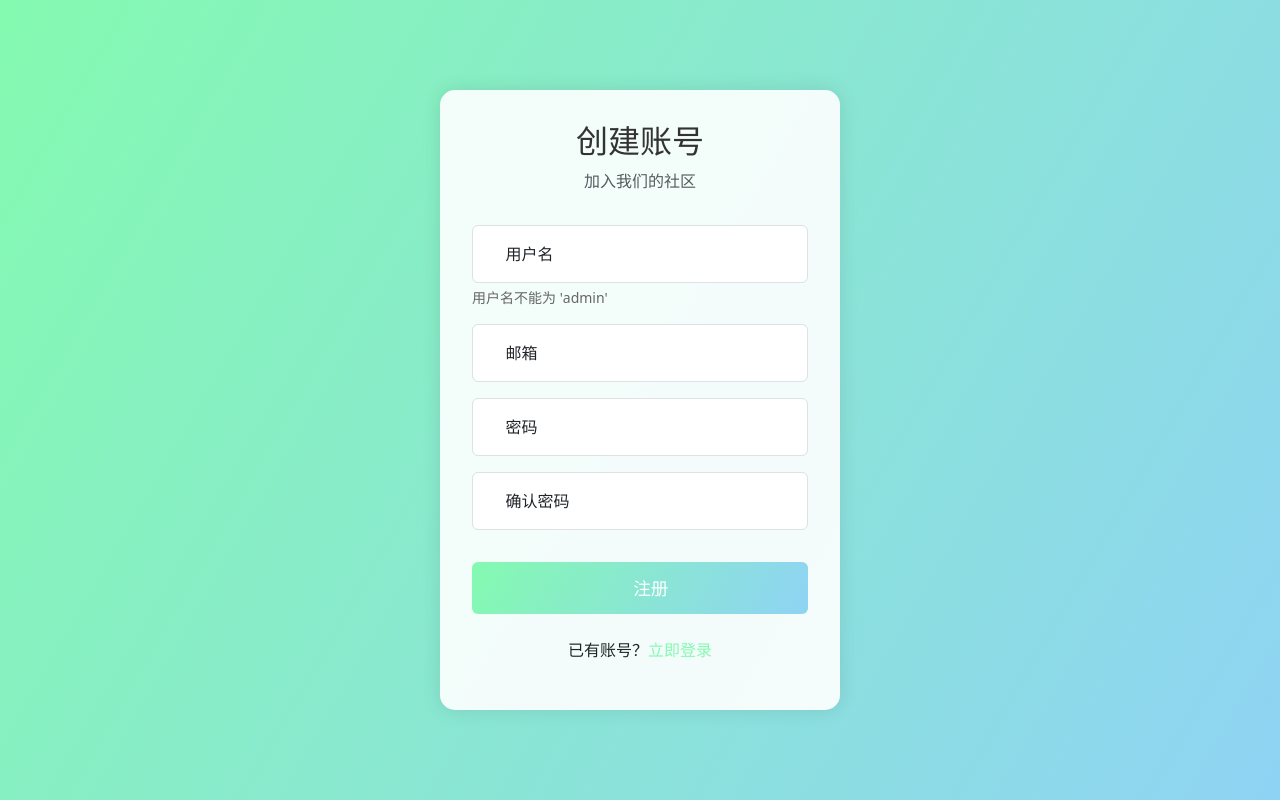
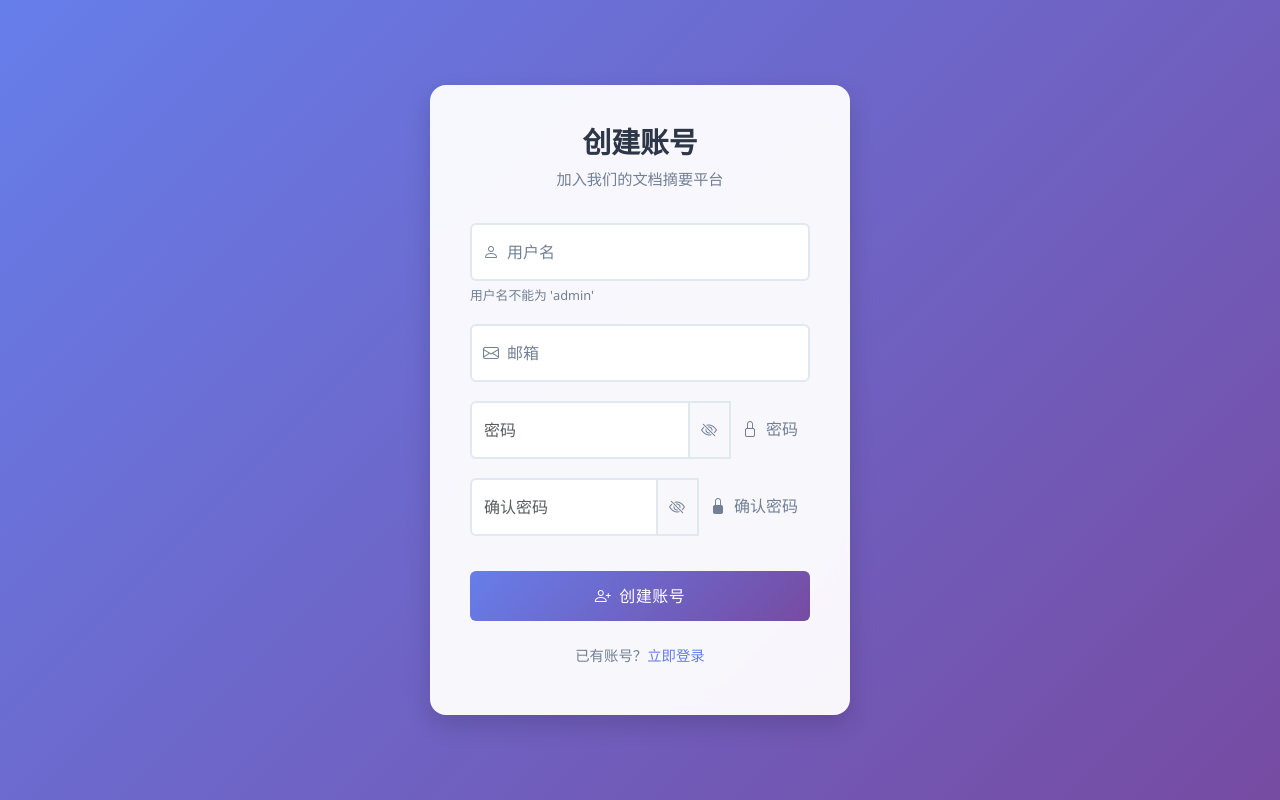
Before and after one commit to wangtong2003/document_summary, a Flask app: page /register in a window 1280 px wide. Run offline with Flask 3, Linux system fonts and the light colour scheme; parts of the project's set-up code (start-up, migrations or seed data) failed here and were passed over; some libraries are stand-ins or nearby versions; some web fonts are replaced.

```diff
--- a/templates/register.html
+++ b/templates/register.html
@@ -4,24 +4,26 @@
     <meta charset="UTF-8">
     <meta name="viewport" content="width=device-width, initial-scale=1.0">
     <title>注册 - 文档摘要生成器</title>
-    <link href="/static/css/bootstrap-5.3.0.min.css" rel="stylesheet">
-    <link rel="stylesheet" href="/static/css/bootstrap-icons-1.11.0.css">
+    <link href="https://cdn.jsdelivr.net/npm/bootstrap@5.3.0/dist/css/bootstrap.min.css" rel="stylesheet">
+    <link rel="stylesheet" href="https://cdn.jsdelivr.net/npm/bootstrap-icons@1.11.0/font/bootstrap-icons.css">
     <style>
         body {
-            background: linear-gradient(120deg, #84fab0 0%, #8fd3f4 100%);
+            background: linear-gradient(135deg, #667eea 0%, #764ba2 100%);
             height: 100vh;
             display: flex;
             align-items: center;
             justify-content: center;
+            font-family: 'Segoe UI', system-ui, -apple-system, sans-serif;
         }
 
         .register-container {
-            background: rgba(255, 255, 255, 0.9);
-            border-radius: 15px;
-            box-shadow: 0 0 20px rgba(0, 0, 0, 0.1);
-            padding: 2rem;
+            background: rgba(255, 255, 255, 0.95);
+            padding: 2.5rem;
+            border-radius: 16px;
+            box-shadow: 0 10px 25px rgba(0, 0, 0, 0.15);
             width: 100%;
-            max-width: 400px;
+            max-width: 420px;
+            backdrop-filter: blur(10px);
             animation: fadeIn 0.5s ease;
         }
 
@@ -36,33 +38,53 @@
         }
 
         .register-header h1 {
-            font-size: 2rem;
-            color: #333;
+            color: #2d3748;
+            font-weight: 600;
+            font-size: 1.8rem;
             margin-bottom: 0.5rem;
         }
 
-        .form-floating {
-            margin-bottom: 1rem;
+        .register-header p {
+            color: #718096;
+            font-size: 0.95rem;
         }
 
-        .form-control:focus {
-            border-color: #84fab0;
-            box-shadow: 0 0 0 0.25rem rgba(132, 250, 176, 0.25);
+        .form-floating {
+            margin-bottom: 1.2rem;
+        }
+
+        .form-floating .form-control {
+            border: 2px solid #e2e8f0;
+            padding: 1rem 0.75rem;
+            height: calc(3.5rem + 2px);
+            transition: all 0.3s ease;
+        }
+
+        .form-floating .form-control:focus {
+            border-color: #667eea;
+            box-shadow: 0 0 0 0.2rem rgba(102, 126, 234, 0.15);
+        }
+
+        .form-floating label {
+            padding: 1rem 0.75rem;
+            color: #718096;
         }
 
         .btn-register {
-            background: linear-gradient(120deg, #84fab0 0%, #8fd3f4 100%);
+            background: linear-gradient(135deg, #667eea 0%, #764ba2 100%);
             border: none;
+            color: white;
+            padding: 0.8rem;
+            font-weight: 500;
+            letter-spacing: 0.5px;
+            transition: all 0.3s ease;
             width: 100%;
-            padding: 0.8rem;
-            font-size: 1.1rem;
             margin-top: 1rem;
-            transition: all 0.3s ease;
         }
 
         .btn-register:hover {
-            transform: translateY(-2px);
-            box-shadow: 0 5px 15px rgba(132, 250, 176, 0.4);
+            transform: translateY(-1px);
+            box-shadow: 0 5px 15px rgba(102, 126, 234, 0.4);
         }
 
         .login-link {
@@ -71,13 +93,19 @@
         }
 
         .login-link a {
-            color: #84fab0;
+            color: #667eea;
             text-decoration: none;
-            transition: color 0.3s ease;
+            font-weight: 500;
         }
 
         .login-link a:hover {
-            color: #5ad890;
+            text-decoration: underline;
+        }
+
+        .login-link p {
+            color: #718096;
+            font-size: 0.9rem;
+            margin: 0.5rem 0;
         }
 
         .alert {
@@ -93,8 +121,20 @@
         }
 
         .form-text {
-            font-size: 0.875rem;
-            color: #666;
+            font-size: 0.8rem;
+            color: #718096;
+            margin-top: 0.3rem;
+        }
+
+        .input-group-text {
+            background: transparent;
+            border: 2px solid #e2e8f0;
+            border-left: none;
+            cursor: pointer;
+        }
+
+        .password-toggle {
+            color: #718096;
         }
     </style>
 </head>
@@ -102,7 +142,7 @@
     <div class="register-container">
         <div class="register-header">
             <h1>创建账号</h1>
-            <p class="text-muted">加入我们的社区</p>
+            <p>加入我们的文档摘要平台</p>
         </div>
 
         <div class="alert alert-danger" role="alert" id="errorMessage">
@@ -123,17 +163,27 @@
             </div>
 
             <div class="form-floating">
-                <input type="password" class="form-control" id="password" placeholder="密码" required>
-                <label for="password"><i class="bi bi-lock me-2"></i>密码</label>
+                <div class="input-group">
+                    <input type="password" class="form-control" id="password" placeholder="密码" required>
+                    <span class="input-group-text" onclick="togglePassword('password', 'passwordToggleIcon')">
+                        <i class="bi bi-eye-slash password-toggle" id="passwordToggleIcon"></i>
+                    </span>
+                    <label for="password"><i class="bi bi-lock me-2"></i>密码</label>
+                </div>
             </div>
 
             <div class="form-floating">
-                <input type="password" class="form-control" id="confirmPassword" placeholder="确认密码" required>
-                <label for="confirmPassword"><i class="bi bi-lock-fill me-2"></i>确认密码</label>
+                <div class="input-group">
+                    <input type="password" class="form-control" id="confirmPassword" placeholder="确认密码" required>
+                    <span class="input-group-text" onclick="togglePassword('confirmPassword', 'confirmPasswordToggleIcon')">
+                        <i class="bi bi-eye-slash password-toggle" id="confirmPasswordToggleIcon"></i>
+                    </span>
+                    <label for="confirmPassword"><i class="bi bi-lock-fill me-2"></i>确认密码</label>
+                </div>
             </div>
 
-            <button type="submit" class="btn btn-primary btn-register">
-                <i class="bi bi-person-plus me-2"></i>注册
+            <button type="submit" class="btn btn-register">
+                <i class="bi bi-person-plus me-2"></i>创建账号
             </button>
         </form>
 
@@ -142,11 +192,25 @@
         </div>
     </div>
 
-    <script src="/static/js/bootstrap.bundle-5.3.0.min.js"></script>
+    <script src="https://cdn.jsdelivr.net/npm/bootstrap@5.3.0/dist/js/bootstrap.bundle.min.js"></script>
     <script>
         const registerForm = document.getElementById('registerForm');
         const errorMessage = document.getElementById('errorMessage');
         const errorText = document.getElementById('errorText');
+
+        // 切换密码可见性
+        function togglePassword(inputId, iconId) {
+            const passwordInput = document.getElementById(inputId);
+            const passwordToggleIcon = document.getElementById(iconId);
+
+            if (passwordInput.type === 'password') {
+                passwordInput.type = 'text';
+                passwordToggleIcon.classList.replace('bi-eye-slash', 'bi-eye');
+            } else {
+                passwordInput.type = 'password';
+                passwordToggleIcon.classList.replace('bi-eye', 'bi-eye-slash');
+            }
+        }
 
         registerForm.onsubmit = async (e) => {
             e.preventDefault();
```
Also changed, not shown: templates/login.html (+32 -5 lines), 11 other files.
